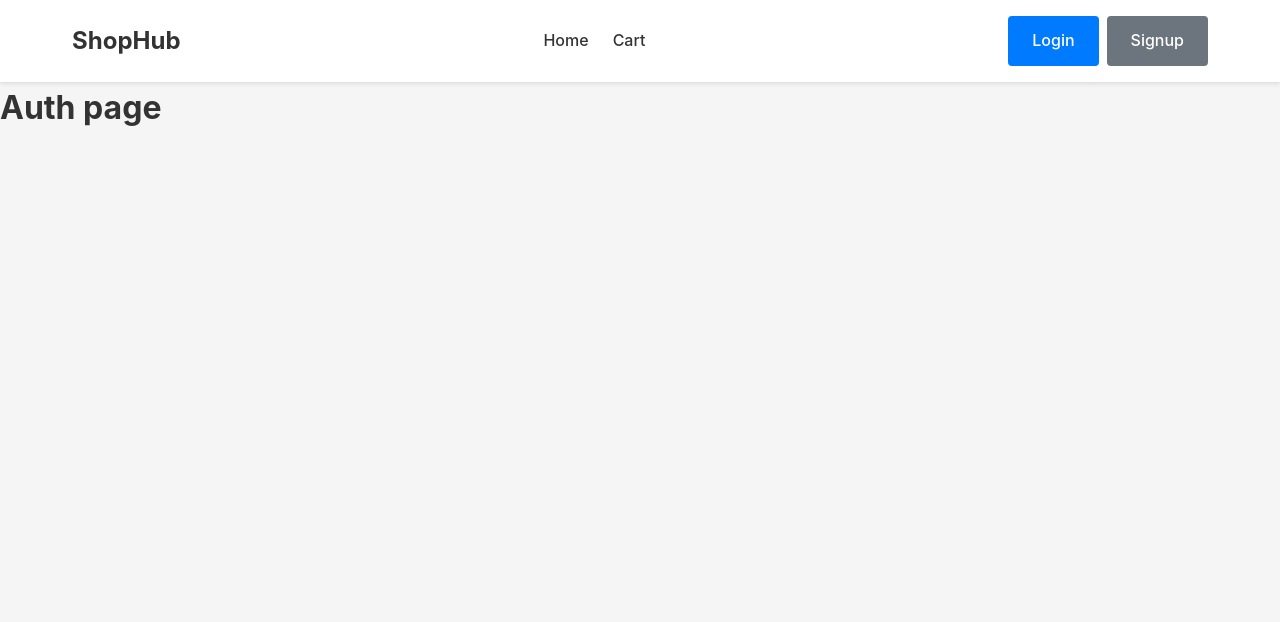
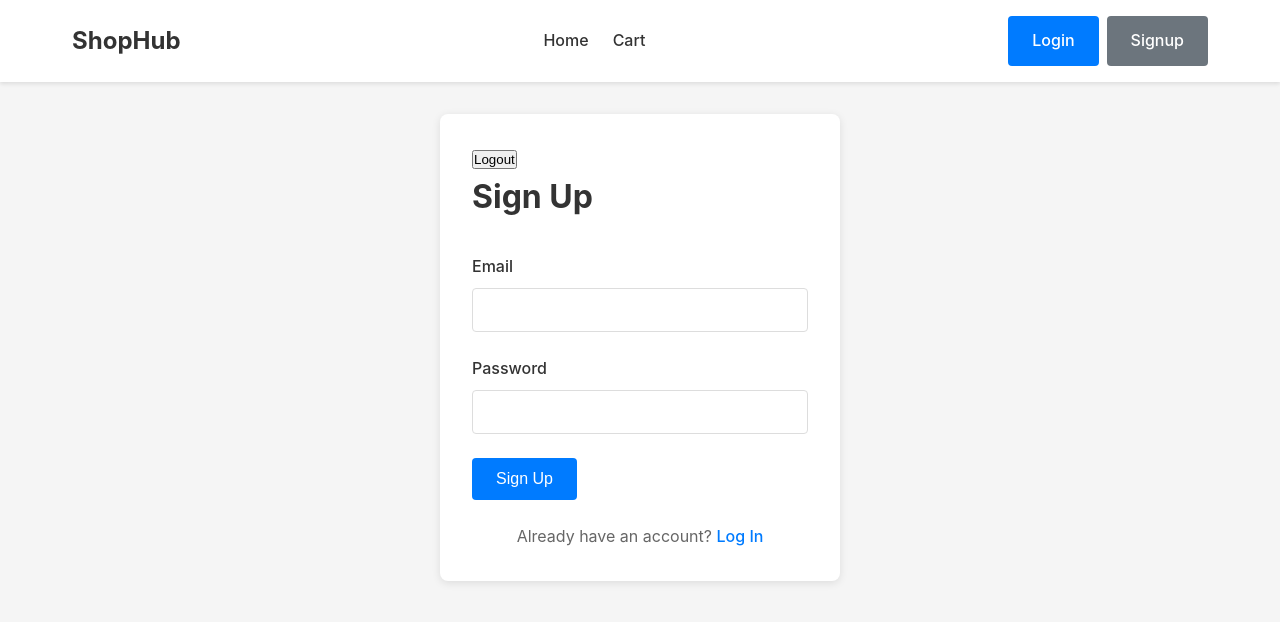
Before and after one commit to edonis175/shophub-react-web, a React (Vite) app: page /auth in a window 1280 px wide. Shown: the top 622 px of the page. Built offline with nearby package versions, Linux system fonts and the light colour scheme.

Commit message:
Added auth

```diff
--- a/src/App.css
+++ b/src/App.css
@@ -273,11 +273,12 @@
   color: #007bff;
   text-decoration: none;
   font-weight: 500;
+  cursor: pointer;
 }
 
-.auth-link:hover {
+/* .auth-link:hover {
   text-decoration: underline;
-}
+} */
 
 .checkout-container {
   display: grid;
--- a/src/App.jsx
+++ b/src/App.jsx
@@ -5,9 +5,11 @@
 import Auth from "./pages/Auth";
 import Checkout from "./pages/Checkout";
 import Navbar from "./components/Navbar";
+import AuthProvider from "./context/AuthContext";
 
 function App() {
   return (
+    <AuthProvider>
       <div className="app">
         <Navbar />
         <Routes>
@@ -16,6 +18,7 @@
           <Route path="/checkout" element={<Checkout />} />
         </Routes>
       </div>
+    </AuthProvider>
   );
 }
 
--- /dev/null
+++ b/src/context/AuthContext.jsx
@@ -0,0 +1,54 @@
+import { createContext, useState } from "react";
+
+export const AuthContext = createContext(null);
+
+export default function AuthProvider({ children }) {
+  const [user, setUser] = useState(
+    localStorage.getItem("currentUserEmail")
+      ? { email: localStorage.getItem("currentUserEmail") }
+      : null,
+  );
+
+  function signUp(email, password) {
+    const users = JSON.parse(localStorage.getItem("users") || "[]");
+
+    if (users.find((u) => u.email === email)) {
+      return { success: false, error: "Email already exists" };
+    }
+    const newUser = { email, password };
+    users.push(newUser);
+    localStorage.setItem("users", JSON.stringify(users));
+    localStorage.setItem("currentUserEmail", email);
+
+    setUser({ email });
+
+    return { success: true };
+  }
+
+  function logIn(email, password) {
+    const users = JSON.parse(localStorage.getItem("users") || "[]");
+
+    const existingUser = users.find(
+      (u) => u.email === email && u.password === password,
+    );
+
+    if (!existingUser) {
+      return { success: false, error: "Invalid email or password" };
+    }
+
+    localStorage.setItem("currentUserEmail", email);
+    setUser({ email });
+
+    return { success: true };
+  }
+
+  function logOut() {
+    localStorage.removeItem("currentUserEmail");
+    setUser(null);
+  }
+  return (
+    <AuthContext.Provider value={{ user, logOut, signUp, logIn }}>
+      {children}
+    </AuthContext.Provider>
+  );
+}
--- a/src/pages/Auth.jsx
+++ b/src/pages/Auth.jsx
@@ -1,3 +1,110 @@
+import { useContext, useState } from "react";
+import { useForm } from "react-hook-form";
+import { AuthContext } from "../context/AuthContext";
+import { useNavigate } from "react-router-dom";
+
 export default function Auth() {
-  return <h1>Auth page</h1>;
+  const [mode, setMode] = useState("signup");
+  const [error, setError] = useState(null);
+
+  const navigate = useNavigate();
+
+  const { signUp, user, logOut, logIn } = useContext(AuthContext);
+
+  const {
+    register,
+    handleSubmit,
+    formState: { errors },
+  } = useForm();
+
+  function onSubmit(data) {
+    setError(null);
+    let result;
+    if (mode === "signup") {
+      result = signUp(data.email, data.password);
+    } else {
+      result = logIn(data.email, data.password);
+    }
+
+    if (result.success) {
+      navigate("/");
+    } else {
+      setError(result.error);
+    }
+    console.log(result);
+  }
+  return (
+    <div className="page">
+      <div className="container">
+        <div className="auth-container">
+          {user && <p>User Logged in: {user.email}</p>}
+          <button onClick={() => logOut()}>Logout</button>
+          <h1 className="page-title">
+            {mode === "signup" ? "Sign Up" : "Login"}
+          </h1>
+          <form className="auth-form" onSubmit={handleSubmit(onSubmit)}>
+            {error && <div className="error-message">{error}</div>}
+            <div className="form-group">
+              <label className="form-label" htmlFor="email">
+                Email
+              </label>
+              <input
+                className="form-input"
+                type="email"
+                id="email"
+                {...register("email", { required: "Email is required" })}
+              />
+              {errors.email && (
+                <span className="form-error">{errors.email.message}</span>
+              )}
+            </div>
+            <div className="form-group">
+              <label className="form-label" htmlFor="password">
+                Password
+              </label>
+              <input
+                className="form-input"
+                type="password"
+                id="password"
+                {...register("password", {
+                  required: "Password is required",
+                  minLength: {
+                    value: 8,
+                    message: "Password must be at least 8 characters long",
+                  },
+                  maxLength: {
+                    value: 12,
+                    message: "Password must be at most 12 characters long",
+                  },
+                })}
+              />
+              {errors.password && (
+                <span className="form-error">{errors.password.message}</span>
+              )}
+            </div>
+            <button type="submit" className="btn btn-primary">
+              {mode === "signup" ? "Sign Up" : "Login"}
+            </button>
+          </form>
+          <div className="auth-switch">
+            {mode === "signup" ? (
+              <p>
+                Already have an account?{" "}
+                <span className="auth-link" onClick={() => setMode("login")}>
+                  Log In
+                </span>
+              </p>
+            ) : (
+              <p>
+                Don't have an account?{" "}
+                <span className="auth-link" onClick={() => setMode("signup")}>
+                  Sign Up
+                </span>
+              </p>
+            )}
+          </div>
+        </div>
+      </div>
+    </div>
+  );
 }
--- a/src/pages/Home.jsx
+++ b/src/pages/Home.jsx
@@ -1,6 +1,7 @@
 import { Link } from "react-router-dom";
 import { getProducts } from "../data/products";
 import ProductCard from "../components/ProductCard";
+import { set } from "react-hook-form";
 
 export default function Home() {
   const products = getProducts(); // Assume this function fetches product data from a local file or an API
```
Lines whose indentation alone changed are shown as unchanged.
